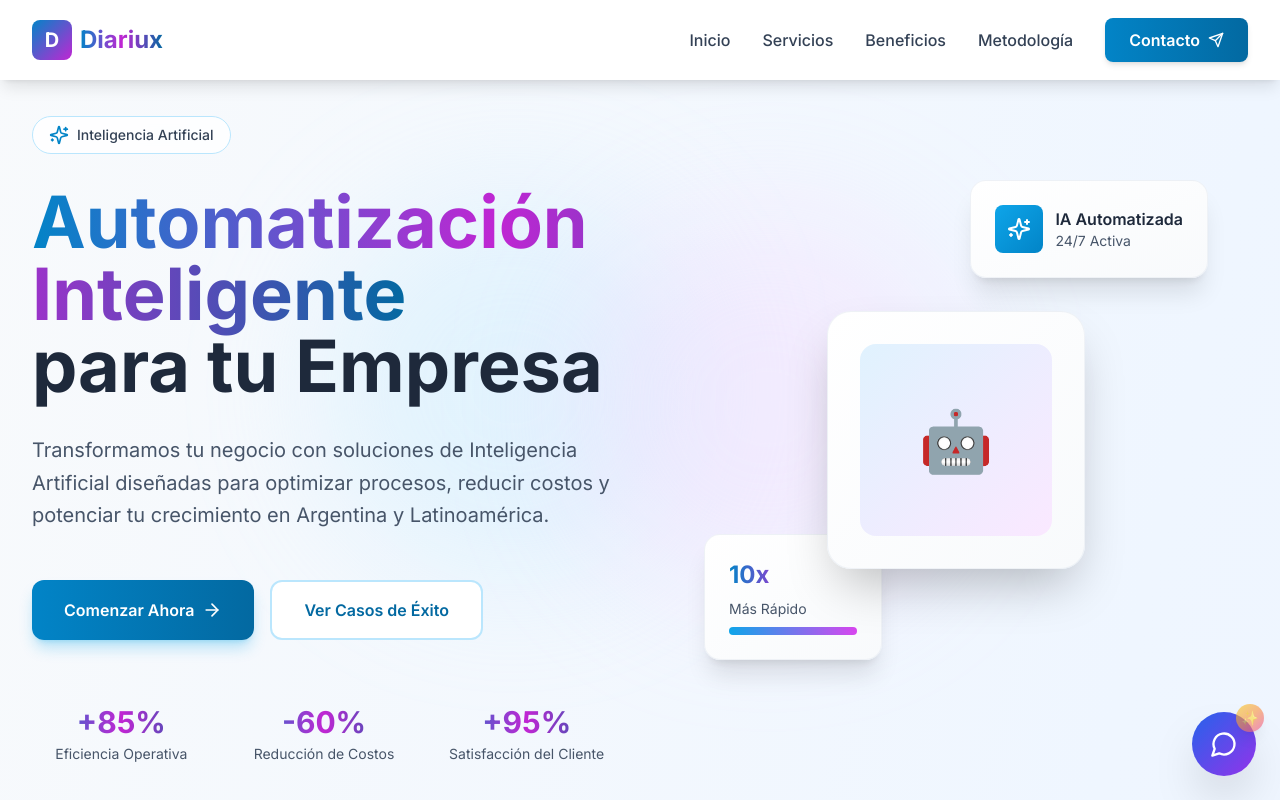
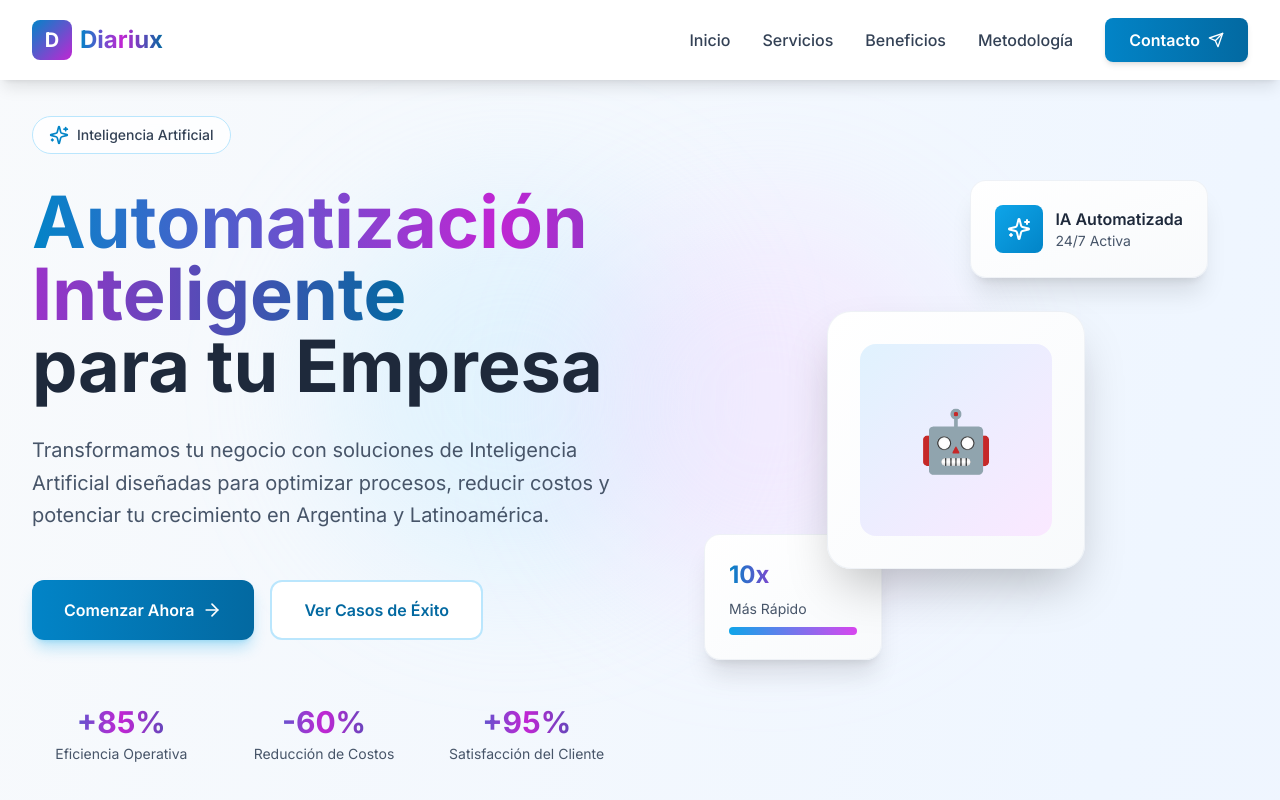
Before and after one commit to marottejm/Diariux, a Next.js app: page / in a window 1280 px wide. Shown: the top 800 px of the page. Built offline with nearby package versions, Linux system fonts and the light colour scheme.

Commit message:
Desactivar chatbot temporalmente

```diff
--- a/app/layout.tsx
+++ b/app/layout.tsx
@@ -1,7 +1,7 @@
 import type { Metadata } from 'next';
 import { Inter } from 'next/font/google';
 import './globals.css';
-import ChatbotButton from '@/components/ChatbotButtonSimple';
+// import ChatbotButton from '@/components/ChatbotButtonSimple';
 
 const inter = Inter({ subsets: ['latin'] });
 
@@ -22,7 +22,7 @@ export default function RootLayout({
     <html lang="es">
       <body className={inter.className}>
         {children}
-        <ChatbotButton />
+        {/* <ChatbotButton /> */}
       </body>
     </html>
   );
```
